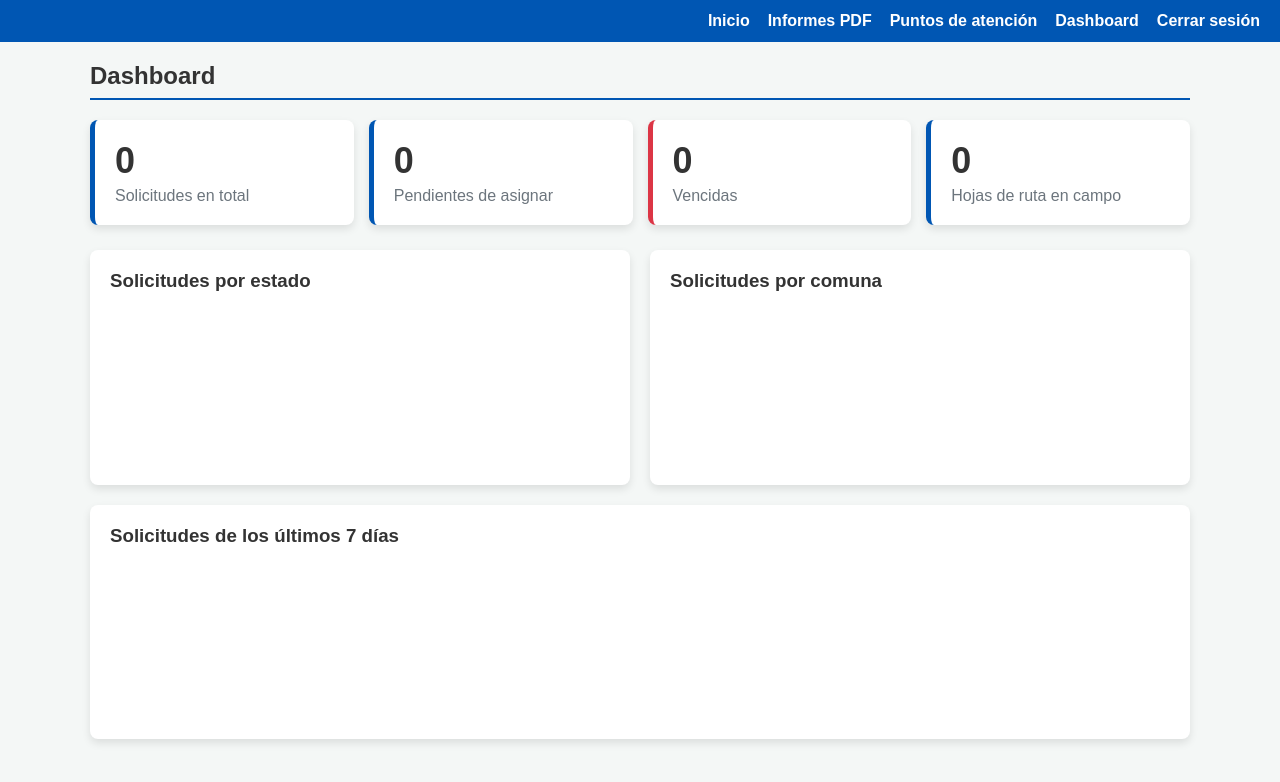
After one commit to faveribarguen-alt/Proyecto_BD_Parte_1, a PHP site: template app/views/dashboard/IndexDashboard.php in a window 1280 px wide. The commit adds this page. Shown: the top 782 px of the page. Run offline with PHP 8.4, Linux system fonts and the light colour scheme; the template is opened without the code that fills it, so the values that code supplies are empty; a map, chart or similar area stays blank.

Commit message:
feat: dashboard del administrador con indicadores y graficos

```diff
--- a/app/controllers/InformeController.php
+++ b/app/controllers/InformeController.php
@@ -150,6 +150,6 @@ class InformeController {
         $inicioMes = (new DateTime('first day of this month'))->format('Y-m-d');
         $hoy = (new DateTime('today'))->format('Y-m-d');
 
-        require __DIR__ . '/../views/informes/index.php';
+        require __DIR__ . '/../views/informes/IndexInformes.php';
     }
 }
--- /dev/null
+++ b/app/views/dashboard/IndexDashboard.php
@@ -0,0 +1,65 @@
+<!DOCTYPE html>
+<html lang="es">
+<head>
+    <meta charset="UTF-8">
+    <meta name="viewport" content="width=device-width, initial-scale=1.0">
+    <title>Dashboard</title>
+    <link rel="stylesheet" href="assets/css/stylesDashboard.css">
+</head>
+<body>
+<?php require __DIR__ . '/../layouts/menu_admin.php'; ?>
+
+<main class="contenedor">
+    <h2>Dashboard</h2>
+
+    <section class="tarjetas">
+        <article class="tarjeta-dato">
+            <span class="numero"><?= (int) $totales['total'] ?></span>
+            <span class="etiqueta">Solicitudes en total</span>
+        </article>
+
+        <article class="tarjeta-dato">
+            <span class="numero"><?= (int) $totales['pendientes'] ?></span>
+            <span class="etiqueta">Pendientes de asignar</span>
+        </article>
+
+        <article class="tarjeta-dato alerta">
+            <span class="numero"><?= (int) $totales['vencidas'] ?></span>
+            <span class="etiqueta">Vencidas</span>
+        </article>
+
+        <article class="tarjeta-dato">
+            <span class="numero"><?= (int) $totales['en_campo'] ?></span>
+            <span class="etiqueta">Hojas de ruta en campo</span>
+        </article>
+    </section>
+
+    <section class="graficos">
+        <article class="grafico">
+            <h3>Solicitudes por estado</h3>
+            <canvas id="grafico-estado"></canvas>
+        </article>
+
+        <article class="grafico">
+            <h3>Solicitudes por comuna</h3>
+            <canvas id="grafico-comuna"></canvas>
+        </article>
+
+        <article class="grafico ancho">
+            <h3>Solicitudes de los últimos 7 días</h3>
+            <canvas id="grafico-dias"></canvas>
+        </article>
+    </section>
+</main>
+
+<script>
+    window.DASHBOARD = <?= json_encode([
+        'estados' => $porEstado,
+        'comunas' => $porComuna,
+        'dias'    => $ultimosSieteDias
+    ], JSON_UNESCAPED_UNICODE | JSON_HEX_TAG | JSON_HEX_AMP | JSON_HEX_APOS | JSON_HEX_QUOT) ?>;
+</script>
+<script src="https://cdn.jsdelivr.net/npm/chart.js@4.4.1/dist/chart.umd.min.js"></script>
+<script src="assets/js/dashboard.js"></script>
+</body>
+</html>
--- a/app/views/layouts/menu_admin.php
+++ b/app/views/layouts/menu_admin.php
@@ -8,5 +8,6 @@ iniciarSesionSegura();
     <a href="index.php?action=panel_admin">Inicio</a>
     <a href="index.php?action=informes">Informes PDF</a>
     <a href="index.php?action=puntos_atencion">Puntos de atención</a>
+    <a href="index.php?action=dashboard">Dashboard</a>
     <a href="index.php?action=logout" class="menu-salir">Cerrar sesión</a>
 </nav>
--- a/public/index.php
+++ b/public/index.php
@@ -11,6 +11,7 @@ require_once __DIR__ . '/../app/controllers/EnrutadorController.php';
 require_once __DIR__ . '/../app/controllers/PuntoController.php';
 require_once __DIR__ . '/../app/controllers/HojaRutaController.php';
 require_once __DIR__ . '/../app/controllers/InformeController.php';
+require_once __DIR__ . '/../app/controllers/DashboardController.php';
 
 $action = $_GET['action'] ?? $_POST['action'] ?? 'login';
 
@@ -20,6 +21,7 @@ $enrutadorController = new EnrutadorController();
 $puntoController = new PuntoController();
 $hojaRutaController = new HojaRutaController();
 $informeController = new InformeController();
+$dashboardController = new DashboardController();
 
 switch ($action) {
     case 'login':
@@ -115,6 +117,10 @@ switch ($action) {
     case 'informe_vencer':
         $informeController->porVencerPdf();
         break;
+    case 'dashboard':
+        $dashboardController->mostrarDashboard();
+        break;
+
 
     default:
         $authController->mostrarLogin();
```
Also changed, not shown: app/controllers/DashboardController.php (added, +18 -0 lines), app/models/DashboardModel.php (added, +70 -0 lines), public/prueba.php (added, +9 -0 lines), app/views/informes/IndexInformes.php (renamed from app/views/informes/index.php), public/assets/css/stylesDashboard.css (added), public/assets/js/dashboard.js (added).
